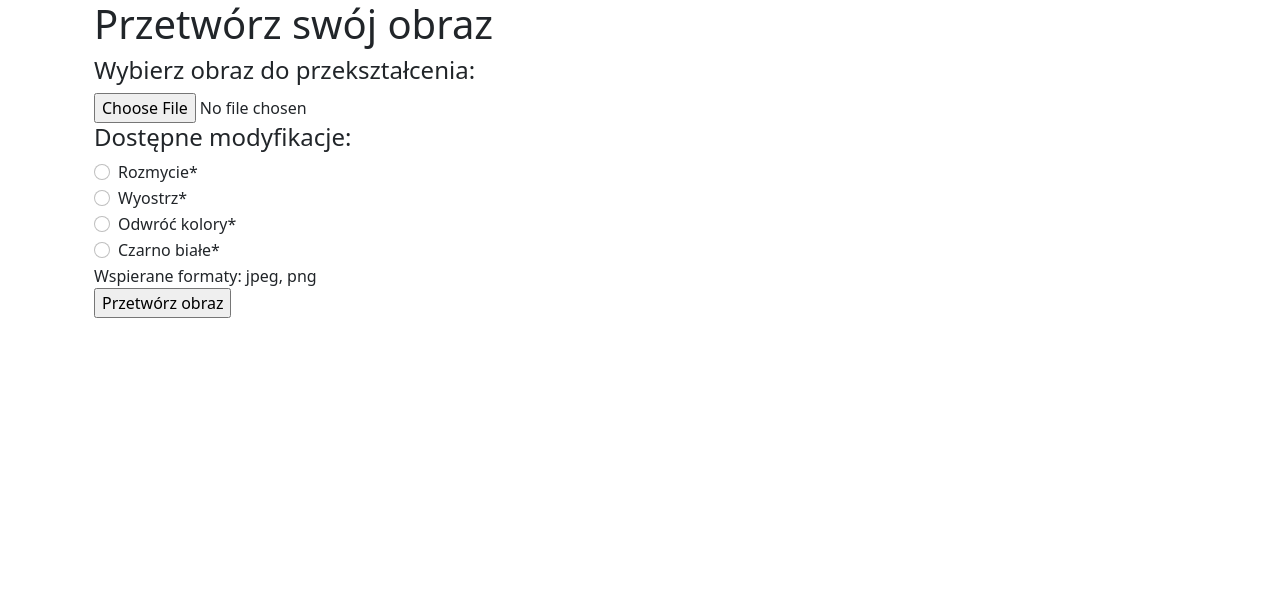
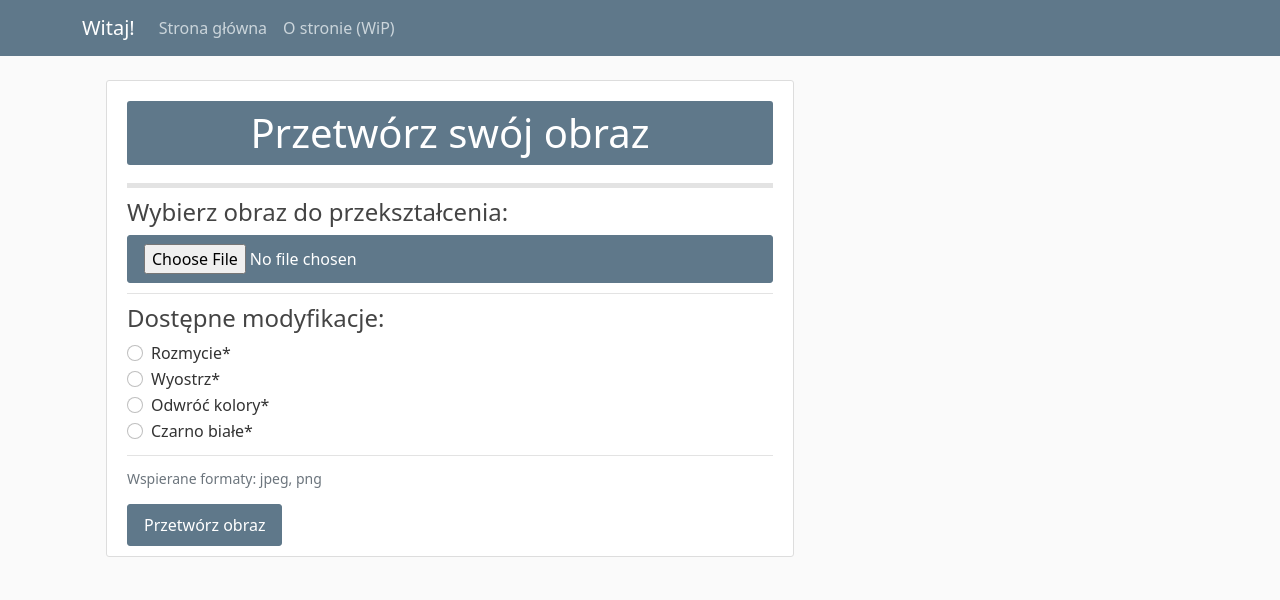
Before and after one commit to gwolan/pic_convolving_website, a Django app: page / in a window 1280 px wide. Shown: the top 600 px of the page. Run offline with Django 3.2, Linux system fonts and the light colour scheme; some libraries are stand-ins or nearby versions.

Commit message:
Added CSS file and styling to homepage

```diff
--- a/pic_convolving_website/settings.py
+++ b/pic_convolving_website/settings.py
@@ -122,6 +122,10 @@ USE_TZ = True
 
 STATIC_URL = '/static/'
 
+STATICFILES_DIRS = [
+    os.path.join(BASE_DIR, 'static')
+]
+
 MEDIA_ROOT = os.path.join(BASE_DIR, 'media')
 MEDIA_URL = '/media/'
 
--- /dev/null
+++ b/static/css/homepage.css
@@ -0,0 +1,115 @@
+body {
+  background: #fafafa;
+  color: #333333;
+  margin-top: 5rem;
+}
+
+h1, h2, h3, h4, h5, h6 {
+  color: #444444;
+}
+
+ul {
+  margin: 0;
+}
+
+.bg-steel {
+  background-color: #5f788a;
+}
+
+.site-header .navbar-nav .nav-link {
+  color: #cbd5db;
+}
+
+.site-header .navbar-nav .nav-link:hover {
+  color: #ffffff;
+}
+
+.site-header .navbar-nav .nav-link.active {
+  font-weight: 500;
+}
+
+.content-section {
+  background: #ffffff;
+  padding: 10px 20px;
+  border: 1px solid #dddddd;
+  border-radius: 3px;
+  margin-bottom: 20px;
+}
+
+.btn-link {
+    border: 1px solid #5f788a;
+    border-radius: 3px;
+    color: #ffffff;
+    font-family: inherit;
+    font-size: inherit;
+}
+
+.btn-link:hover {
+    border: 1px solid #5f788a;
+    border-radius: 3px;
+    background-color: #5f8999;
+    color: #ffffff;
+    font-family: inherit;
+    font-size: inherit;
+}
+
+.homepage-title {
+  border-radius: 3px;
+  color: #ffffff;
+}
+
+.homepage-title-section {
+  padding-bottom: 10px;
+  margin-bottom: 10px;
+  margin-top: 10px;
+  border-bottom: 5px solid #e3e3e3
+}
+
+a.article-title:hover {
+  color: #428bca;
+  text-decoration: none;
+}
+
+.article-content {
+  white-space: pre-line;
+}
+
+.article-img {
+  height: 65px;
+  width: 65px;
+  margin-right: 16px;
+}
+
+.form-section {
+  padding-bottom: 10px;
+  margin-bottom: 10px;
+  margin-top: 10px;
+  border-bottom: 1px solid #e3e3e3
+}
+
+.supported-formats {
+  padding-bottom: 10px;
+  margin-bottom: 4px;
+}
+
+.article-metadata a:hover {
+  color: #333;
+  text-decoration: none;
+}
+
+.article-svg {
+  width: 25px;
+  height: 25px;
+  vertical-align: middle;
+}
+
+.account-img {
+  height: 125px;
+  width: 125px;
+  margin-right: 20px;
+  margin-bottom: 16px;
+}
+
+.account-heading {
+  font-size: 2.5rem;
+}
--- a/upload_pic/templates/upload_pic/base.html
+++ b/upload_pic/templates/upload_pic/base.html
@@ -1,3 +1,5 @@
+{% load static %}
+
 <!DOCTYPE html>
 <html lang="pl-PL">
 <head>
@@ -7,6 +9,7 @@
 
     <!-- Bootstrap CSS -->
     <link href="https://cdn.jsdelivr.net/npm/bootstrap@5.0.0-beta1/dist/css/bootstrap.min.css" rel="stylesheet" integrity="sha384-giJF6kkoqNQ00vy+HMDP7azOuL0xtbfIcaT9wjKHr8RbDVddVHyTfAAsrekwKmP1" crossorigin="anonymous">
+    <link rel="stylesheet" type="text/css" href="{% static '/css/homepage.css' %}">
 
     {% if title %}
         <title>{{ title }}</title>
@@ -15,9 +18,30 @@
     {% endif %}
 </head>
 <body>
-    <div class="container">
-        {% block content %}{% endblock %}
-    </div>
+    <header class="site-header">
+      <nav class="navbar navbar-expand-md navbar-dark bg-steel fixed-top">
+        <div class="container">
+          <a class="navbar-brand mr-4" href="{% url 'upload_pic_homepage' %}">Witaj!</a>
+          <button class="navbar-toggler" type="button" data-toggle="collapse" data-target="#navbarToggle" aria-controls="navbarToggle" aria-expanded="false" aria-label="Toggle navigation">
+          <span class="navbar-toggler-icon"></span>
+          </button>
+          <div class="collapse navbar-collapse" id="navbarToggle">
+            <div class="navbar-nav mr-auto">
+              <a class="nav-item nav-link" href="{% url 'upload_pic_homepage' %}">Strona główna</a>
+              <a class="nav-item nav-link" href="#">O stronie (WiP)</a>
+            </div>
+          </div>
+        </div>
+      </nav>
+    </header>
+
+    <main role="main" class="container">
+      <div class="row">
+        <div class="col-md-8">
+          {% block content %}{% endblock %}
+        </div>
+      </div>
+    </main>
 
     <!-- Option 1: Bootstrap Bundle with Popper -->
     <script src="https://cdn.jsdelivr.net/npm/bootstrap@5.0.0-beta1/dist/js/bootstrap.bundle.min.js" integrity="sha384-ygbV9kiqUc6oa4msXn9868pTtWMgiQaeYH7/t7LECLbyPA2x65Kgf80OJFdroafW" crossorigin="anonymous"></script>
--- a/upload_pic/templates/upload_pic/homepage.html
+++ b/upload_pic/templates/upload_pic/homepage.html
@@ -12,25 +12,34 @@
                 <input type="submit" value="Wróć">
             </form>
         {% else %}
-            <h1>Przetwórz swój obraz</h1>
-
+            <form method="POST" enctype="multipart/form-data">
+                {% csrf_token %}
+                <article class="content-section">
                     {% if messages %}
                         {% for message in messages %}
-                    {{ message }}
+                            <div class="alert alert-danger">{{ message }}</div>
                         {% endfor %}
                     {% endif %}
 
-            <form method="POST" enctype="multipart/form-data">
-                {% csrf_token %}
+                    <div class="media-body">
+                        <div class="homepage-title-section">
+                            <h1 class="homepage-title bg-steel nav-link" align="center">Przetwórz swój obraz</h1>
+                        </div>
+
+                        <div class="form-section">
                             <h4>Wybierz obraz do przekształcenia:</h4>
-                {{ upload_image_form|crispy }}
+                            <div class="btn-link bg-steel nav-item nav-link">{{ upload_image_form|crispy }}</div>
+                        </div>
 
+                        <div class="form-section">
                             <h4>Dostępne modyfikacje:</h4>
                                 {% for radio in effects_radio_list %}
                                     {{ radio|crispy }}
                                 {% endfor %}
+                        </div>
 
-                <h7>Wspierane formaty: </h7>
+                        <div class="supported-formats">
+                            <small class="text-muted">Wspierane formaty:
                                 {% for type in supported_types %}
                                     {% if forloop.last %}
                                         {{ type }}
@@ -38,8 +47,12 @@
                                         {{ type }},
                                     {% endif %}
                                 {% endfor %}
+                            </small>
+                        </div>
+                        <button class="btn-link bg-steel nav-link" type="submit" name="submit" href="{% url 'upload_pic_homepage' %}">Przetwórz obraz</button>
+                    </div>
+                </article>
                 <br>
-                <input type="submit" value="Przetwórz obraz" name="submit">
             </form>
         {% endif %}
     </div>
```
Lines whose indentation alone changed are shown as unchanged.
